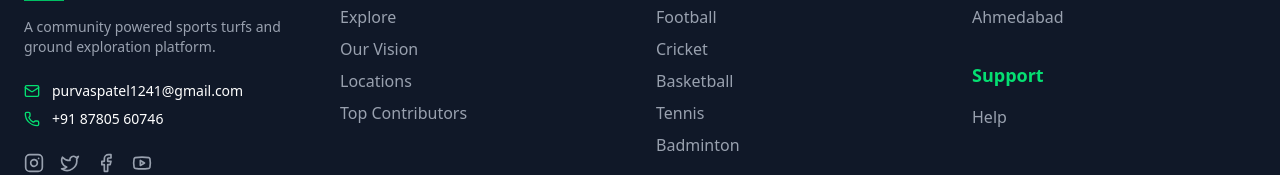
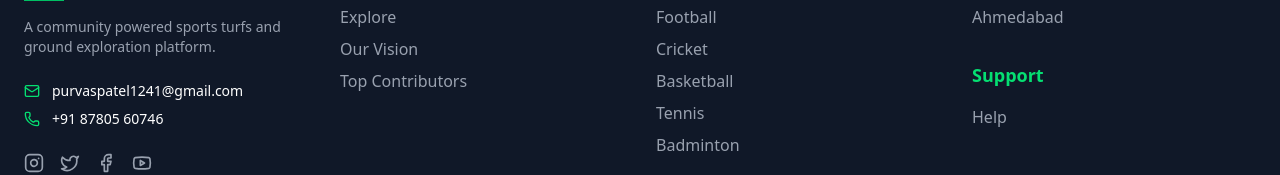
Before and after one commit to purvaspatel/TurfTap, a Next.js app: page /city/ahmedabad in a window 1280 px wide. Shown: the part 510-685 px from the top of the page. Built offline with nearby package versions, Linux system fonts and the light colour scheme; no server answers; the database is empty.

Commit message:
footer update 2

```diff
--- a/src/components/user/footer.tsx
+++ b/src/components/user/footer.tsx
@@ -22,7 +22,6 @@ export default function Footer() {
   const mainLinks = [
     { name: "Explore", url: "/sports" },
     { name: "Our Vision", url: "/vision" },
-    { name: "Locations", url: "/locations" },
     { name: "Top Contributors", url: "/top-contributors" }
   ];
 
```
